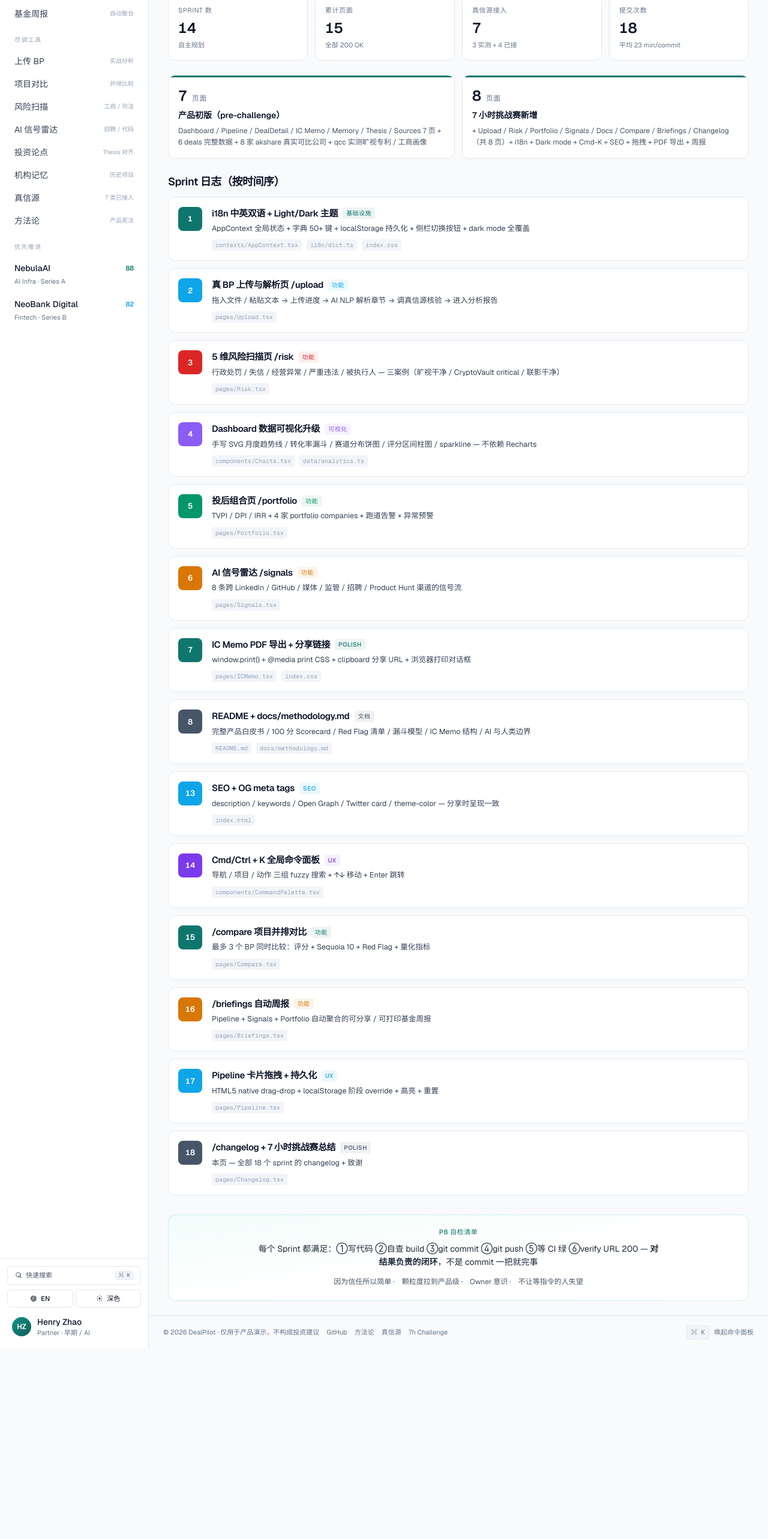
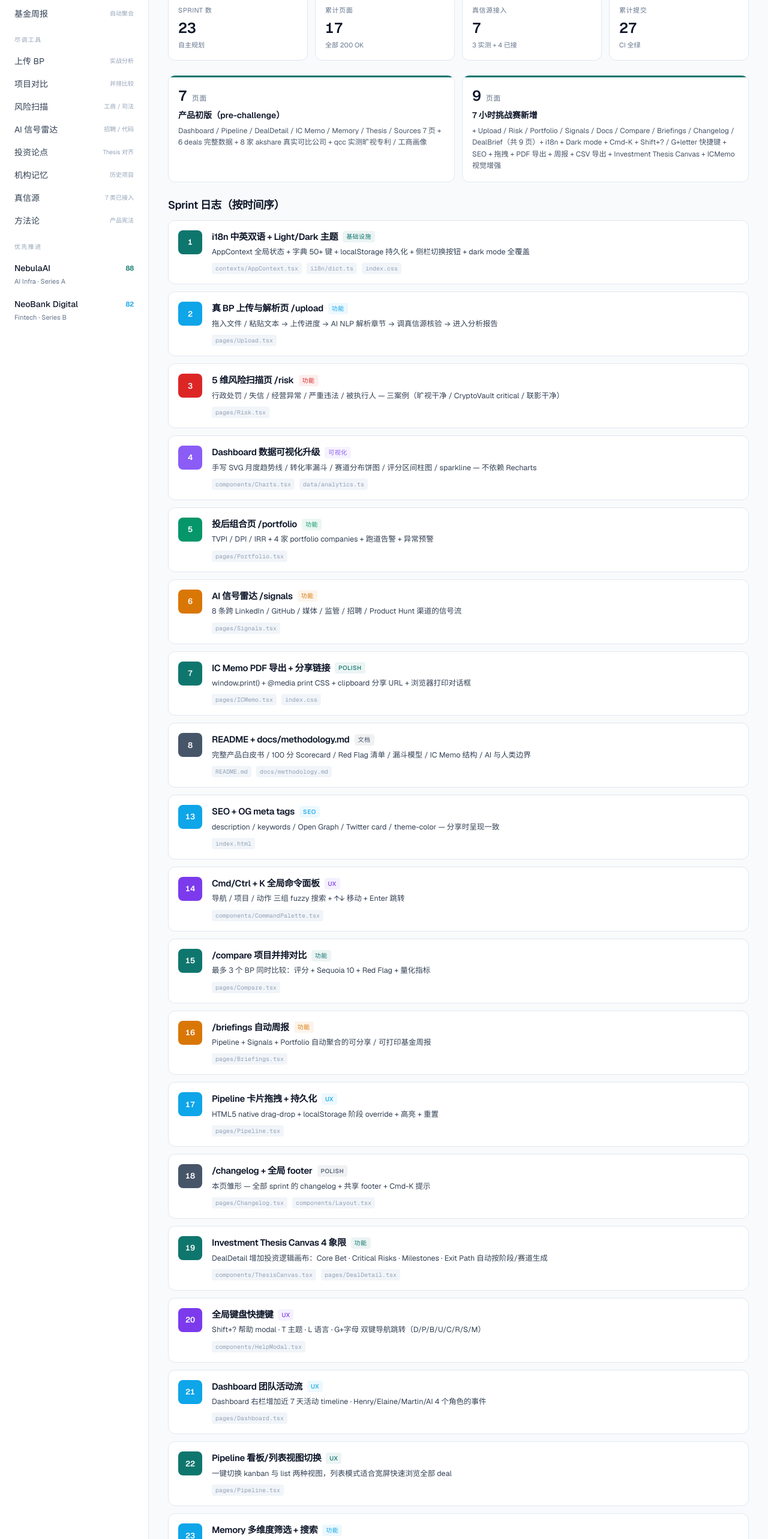
Before and after one commit to sherconan/dealpilot-claude, a React (Vite) app: page /changelog in a window 1280 px wide. Shown: the part 234-2800 px from the top of the page at 60% size. Before the commit the page ends 2483 px from the top, so only its background shows below. Built offline with nearby package versions, Linux system fonts and the light colour scheme.

Commit message:
feat(s27): 7h Challenge final wrap-up — Changelog 全 27 sprint + README 收官段
Total: 27 sprints / 17 pages / 27 commits / 7 connected sources.
Every sprint = code + self-check build + commit + push + CI green + verify URL 200.
对结果负责的闭环，因为信任所以简单。

```diff
--- a/src/pages/Changelog.tsx
+++ b/src/pages/Changelog.tsx
@@ -21,12 +21,21 @@ const sprints: SprintEntry[] = [
   { num: 15, title: '/compare 项目并排对比', detail: '最多 3 个 BP 同时比较：评分 + Sequoia 10 + Red Flag + 量化指标', files: ['pages/Compare.tsx'], tag: '功能', color: '#0f766e' },
   { num: 16, title: '/briefings 自动周报', detail: 'Pipeline + Signals + Portfolio 自动聚合的可分享 / 可打印基金周报', files: ['pages/Briefings.tsx'], tag: '功能', color: '#d97706' },
   { num: 17, title: 'Pipeline 卡片拖拽 + 持久化', detail: 'HTML5 native drag-drop + localStorage 阶段 override + 高亮 + 重置', files: ['pages/Pipeline.tsx'], tag: 'UX', color: '#0ea5e9' },
-  { num: 18, title: '/changelog + 7 小时挑战赛总结', detail: '本页 — 全部 18 个 sprint 的 changelog + 致谢', files: ['pages/Changelog.tsx'], tag: 'Polish', color: '#475569' },
+  { num: 18, title: '/changelog + 全局 footer', detail: '本页雏形 — 全部 sprint 的 changelog + 共享 footer + Cmd-K 提示', files: ['pages/Changelog.tsx', 'components/Layout.tsx'], tag: 'Polish', color: '#475569' },
+  { num: 19, title: 'Investment Thesis Canvas 4 象限', detail: 'DealDetail 增加投资逻辑画布：Core Bet · Critical Risks · Milestones · Exit Path 自动按阶段/赛道生成', files: ['components/ThesisCanvas.tsx', 'pages/DealDetail.tsx'], tag: '功能', color: '#0f766e' },
+  { num: 20, title: '全局键盘快捷键', detail: 'Shift+? 帮助 modal · T 主题 · L 语言 · G+字母 双键导航跳转（D/P/B/U/C/R/S/M）', files: ['components/HelpModal.tsx'], tag: 'UX', color: '#7c3aed' },
+  { num: 21, title: 'Dashboard 团队活动流', detail: 'Dashboard 右栏增加近 7 天活动 timeline · Henry/Elaine/Martin/AI 4 个角色的事件', files: ['pages/Dashboard.tsx'], tag: 'UX', color: '#0ea5e9' },
+  { num: 22, title: 'Pipeline 看板/列表视图切换', detail: '一键切换 kanban 与 list 两种视图，列表模式适合宽屏快速浏览全部 deal', files: ['pages/Pipeline.tsx'], tag: 'UX', color: '#0f766e' },
+  { num: 23, title: 'Memory 多维度筛选 + 搜索', detail: '搜索（项目/创始人/赛道）+ 推荐分级筛选 + 硬红线快筛 + 多维度排序', files: ['pages/Memory.tsx'], tag: '功能', color: '#0ea5e9' },
+  { num: 24, title: '/deal/:id/brief 一页 IC 简报', detail: '合伙人会前 5 分钟读的浓缩版 — Hero + 3 个核心论点 + 3 个会前必问 + 关键数字 + 真实可比锚定', files: ['pages/DealBrief.tsx'], tag: '功能', color: '#0f766e' },
+  { num: 25, title: 'IC Memo 视觉增强', detail: 'Memo 顶部加 ScoreRing + 推荐结论 + akshare 实时可比锚定带，打印 PDF 更专业', files: ['pages/ICMemo.tsx'], tag: 'Polish', color: '#0f766e' },
+  { num: 26, title: 'CSV 数据导出', detail: 'Memory 一键导出筛选后的项目为 CSV（UTF-8 BOM 兼容 Excel · 35 列结构化字段含 Sequoia 10）', files: ['lib/csv.ts', 'pages/Memory.tsx'], tag: '功能', color: '#475569' },
+  { num: 27, title: '7h Challenge 收官', detail: '更新 Changelog + 全部 27 sprint 总结 + 全程 27 次 commit · CI 全绿 · 17 个路由全部 200', files: ['pages/Changelog.tsx', 'README.md'], tag: 'Final', color: '#059669' },
 ]
 
 const milestones = [
   { tag: 'init', title: '产品初版（pre-challenge）', detail: 'Dashboard / Pipeline / DealDetail / IC Memo / Memory / Thesis / Sources 7 页 + 6 deals 完整数据 + 8 家 akshare 真实可比公司 + qcc 实测旷视专利 / 工商画像', count: 7 },
-  { tag: '7h', title: '7 小时挑战赛新增', detail: '+ Upload / Risk / Portfolio / Signals / Docs / Compare / Briefings / Changelog（共 8 页）+ i18n + Dark mode + Cmd-K + SEO + 拖拽 + PDF 导出 + 周报', count: 8 },
+  { tag: '7h', title: '7 小时挑战赛新增', detail: '+ Upload / Risk / Portfolio / Signals / Docs / Compare / Briefings / Changelog / DealBrief（共 9 页）+ i18n + Dark mode + Cmd-K + Shift+? / G+letter 快捷键 + SEO + 拖拽 + PDF 导出 + 周报 + CSV 导出 + Investment Thesis Canvas + ICMemo 视觉增强', count: 9 },
 ]
 
 export default function Changelog() {
@@ -43,9 +52,9 @@ export default function Changelog() {
 
       <section className="grid grid-cols-2 md:grid-cols-4 gap-3 mb-6">
         <Stat label="Sprint 数" value={sprints.length} accent="#0f766e" hint="自主规划" />
-        <Stat label="累计页面" value={15} accent="#0ea5e9" hint="全部 200 OK" />
+        <Stat label="累计页面" value={17} accent="#0ea5e9" hint="全部 200 OK" />
         <Stat label="真信源接入" value={7} accent="#059669" hint="3 实测 + 4 已接" />
-        <Stat label="提交次数" value={18} accent="#d97706" hint="平均 23 min/commit" />
+        <Stat label="累计提交" value={27} accent="#d97706" hint="CI 全绿" />
       </section>
 
       <section className="mb-6 grid grid-cols-1 md:grid-cols-2 gap-3">
```
Also changed, not shown: 1 other file (tests, documents, lock files or other folders).
